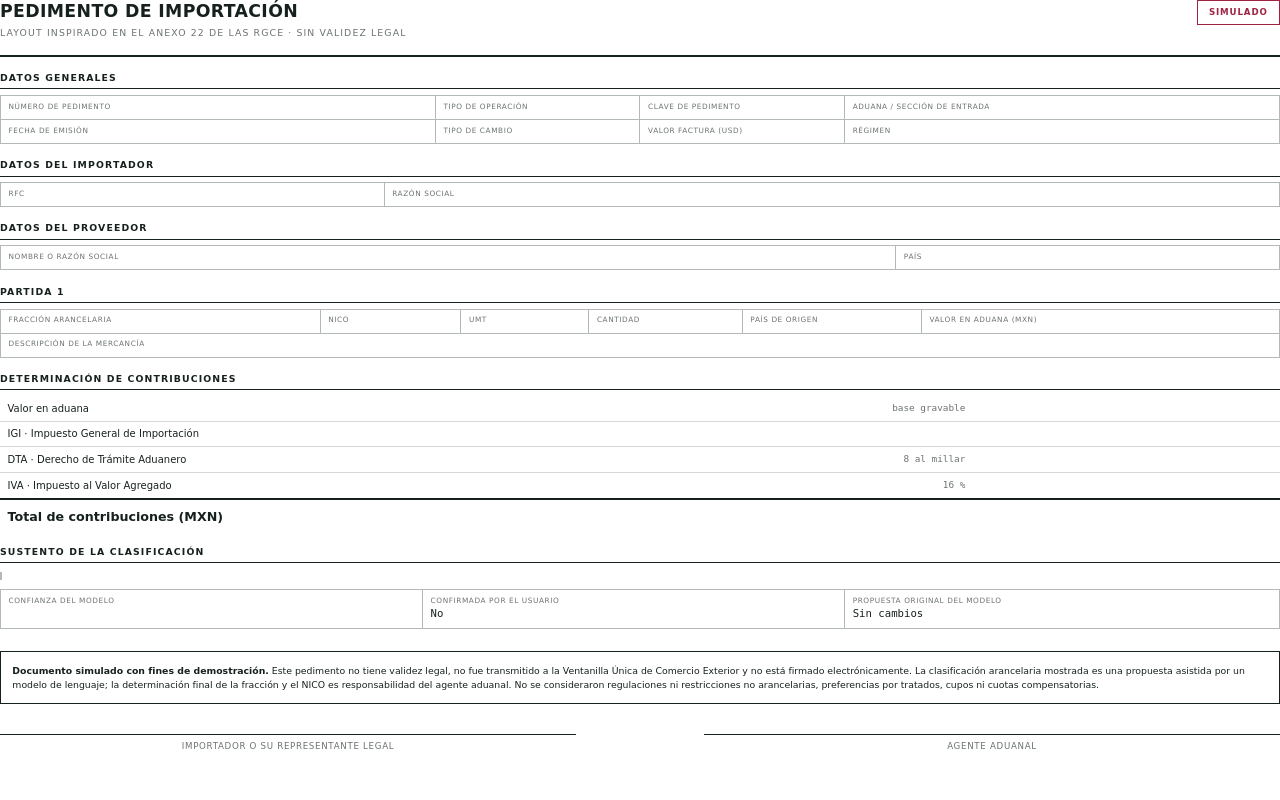
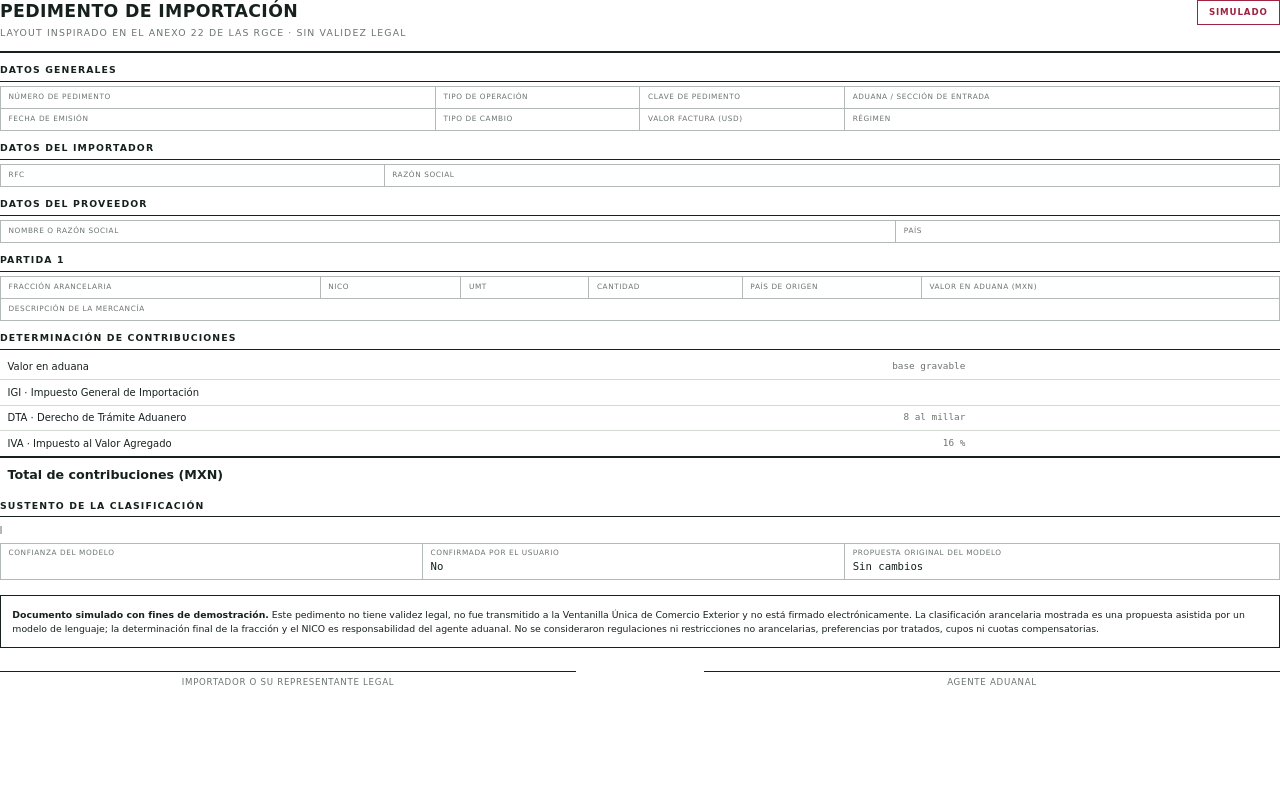
Before and after one commit to cgo91/tariff-extractor-demo, a Python web app: template apps/api/app/services/templates/pedimento.html in a window 1280 px wide. Run offline with Jinja, Linux system fonts and the light colour scheme; the template is opened without the code that fills it, so the values that code supplies are empty.

Commit message:
fix: keep a typical pedimento on a single page

```diff
--- a/apps/api/app/services/templates/pedimento.html
+++ b/apps/api/app/services/templates/pedimento.html
@@ -11,7 +11,7 @@
       */
       @page {
         size: A4;
-        margin: 12mm 12mm 16mm;
+        margin: 10mm 10mm 14mm;
         @bottom-center {
           content: "Documento simulado con fines de demostración · página " counter(page) " de " counter(pages);
           font-family: "DejaVu Sans", sans-serif;
@@ -34,8 +34,8 @@
 
       .masthead {
         border-bottom: 2px solid #16211d;
-        padding-bottom: 4mm;
-        margin-bottom: 3mm;
+        padding-bottom: 3mm;
+        margin-bottom: 2mm;
       }
 
       .masthead h1 {
@@ -65,7 +65,7 @@
       }
 
       h2 {
-        margin: 4mm 0 1.5mm;
+        margin: 3mm 0 1.2mm;
         font-size: 7pt;
         letter-spacing: 0.12em;
         text-transform: uppercase;
@@ -82,7 +82,7 @@
 
       td {
         border: 0.5pt solid #b3bab5;
-        padding: 1.5mm 2mm;
+        padding: 1.2mm 2mm;
         vertical-align: top;
         word-wrap: break-word;
       }
@@ -148,7 +148,12 @@
       .rationale {
         border-left: 2pt solid #b3bab5;
         padding: 1mm 0 1mm 3mm;
-        font-size: 7pt;
+        /* The justification comes from the model, so its length is not under
+           our control; a slightly tighter setting keeps a typical pedimento
+           on a single page. */
+        font-size: 6.8pt;
+        line-height: 1.3;
+        text-align: justify;
         color: #55605b;
       }
 
@@ -161,7 +166,7 @@
       }
 
       .disclaimer {
-        margin-top: 6mm;
+        margin-top: 4mm;
         border: 1px solid #16211d;
         padding: 3mm;
         font-size: 7pt;
@@ -169,7 +174,7 @@
       }
 
       .signatures {
-        margin-top: 8mm;
+        margin-top: 6mm;
         width: 100%;
       }
 
```
